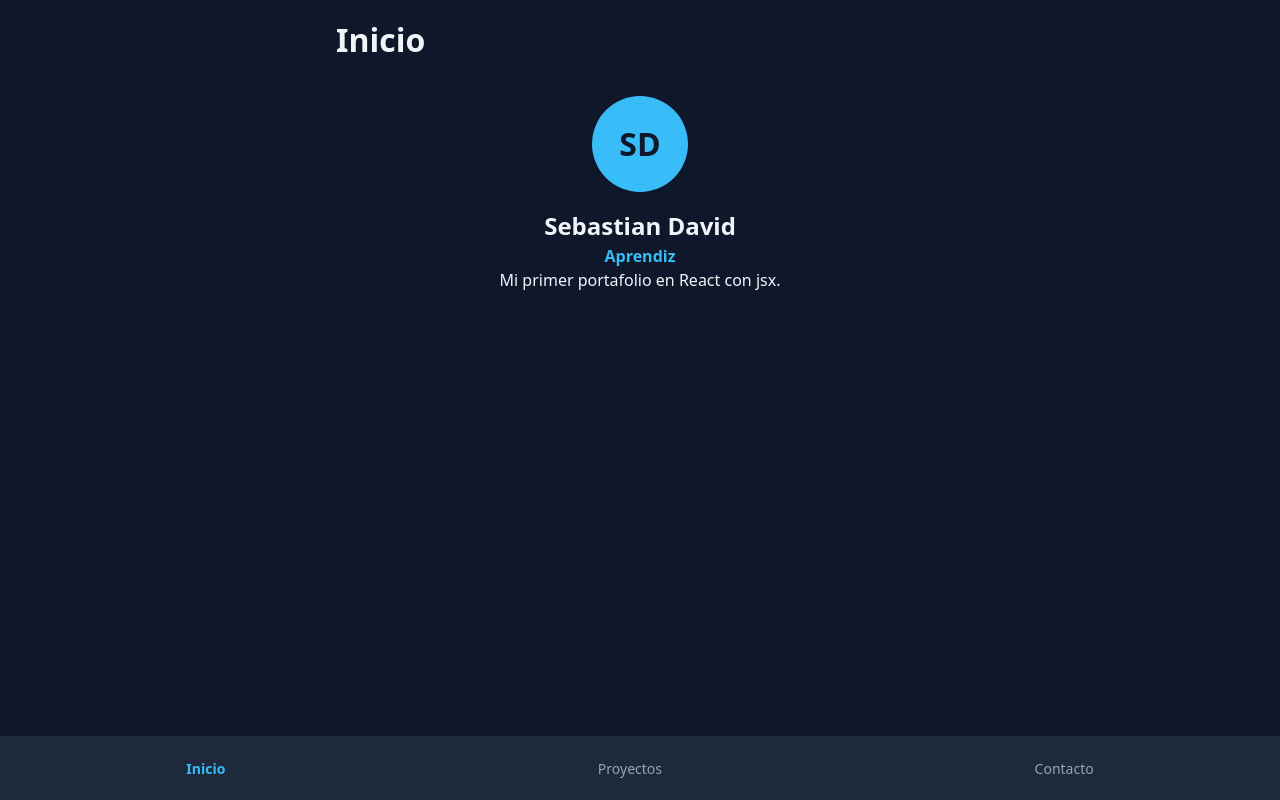
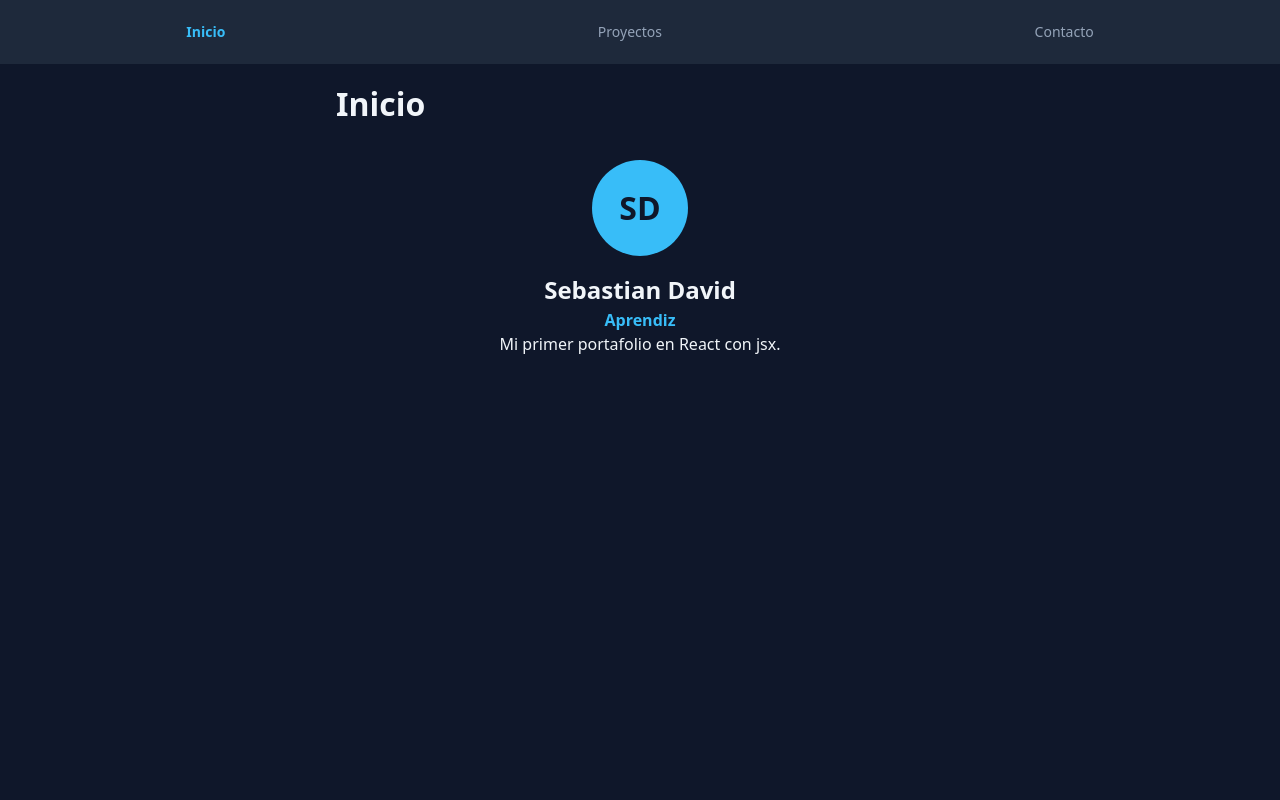
Before and after one commit to SebasDavid14/Portafolio_Con_React, a React (Vite) app: page / in a window 1280 px wide. Built offline with nearby package versions, Linux system fonts and the light colour scheme.

Commit message:
feat: feat: implementa barra de navegacion superior en version 1

```diff
--- a/src/index.css
+++ b/src/index.css
@@ -29,7 +29,7 @@ body {
 .screen {
   min-height: 100vh;
   padding: var(--espacio);
-  padding-bottom: calc(var(--alto-nav) + var(--espacio));
+  padding-top: calc(var(--alto-nav) + var(--espacio));
 }
 
 .screen-title {
@@ -118,7 +118,9 @@ body {
 /* 8. Barra de navegación inferior, como en una app móvil */
 .navbar {
   position: fixed;
-  bottom: 0;
+  top: 0;
+  bottom: auto;
+  border-bottom: 1px solid var(--color-superficie);
   left: 0;
   width: 100%;
   height: var(--alto-nav);
```
